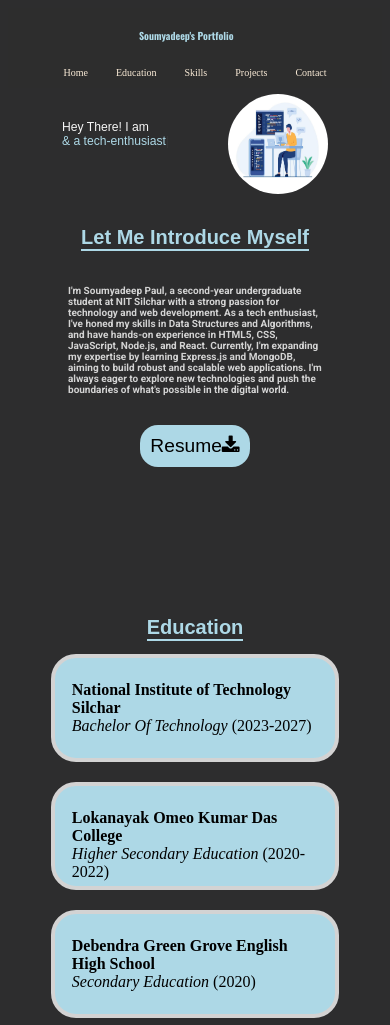
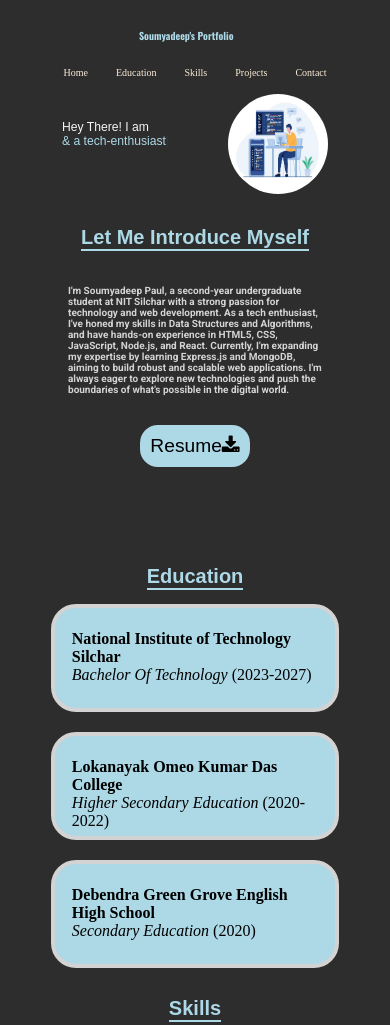
Before and after one commit to Soumyadeep-4704/Personal-Portfolio, a plain HTML site: page index.html in a window 390 px wide. Shown: the top 1025 px of the page. Drawn offline with nearby package versions, Linux system fonts and the light colour scheme; a web font is replaced by a local one.

Commit message:
home.css

```diff
--- a/home.css
+++ b/home.css
@@ -54,7 +54,7 @@
 
 @media(min-width:200px) and (max-width:881px){
     #home{
-        height: 56vh;
+        height: 50vh;
     }
 
     #home > .welcome{
```
